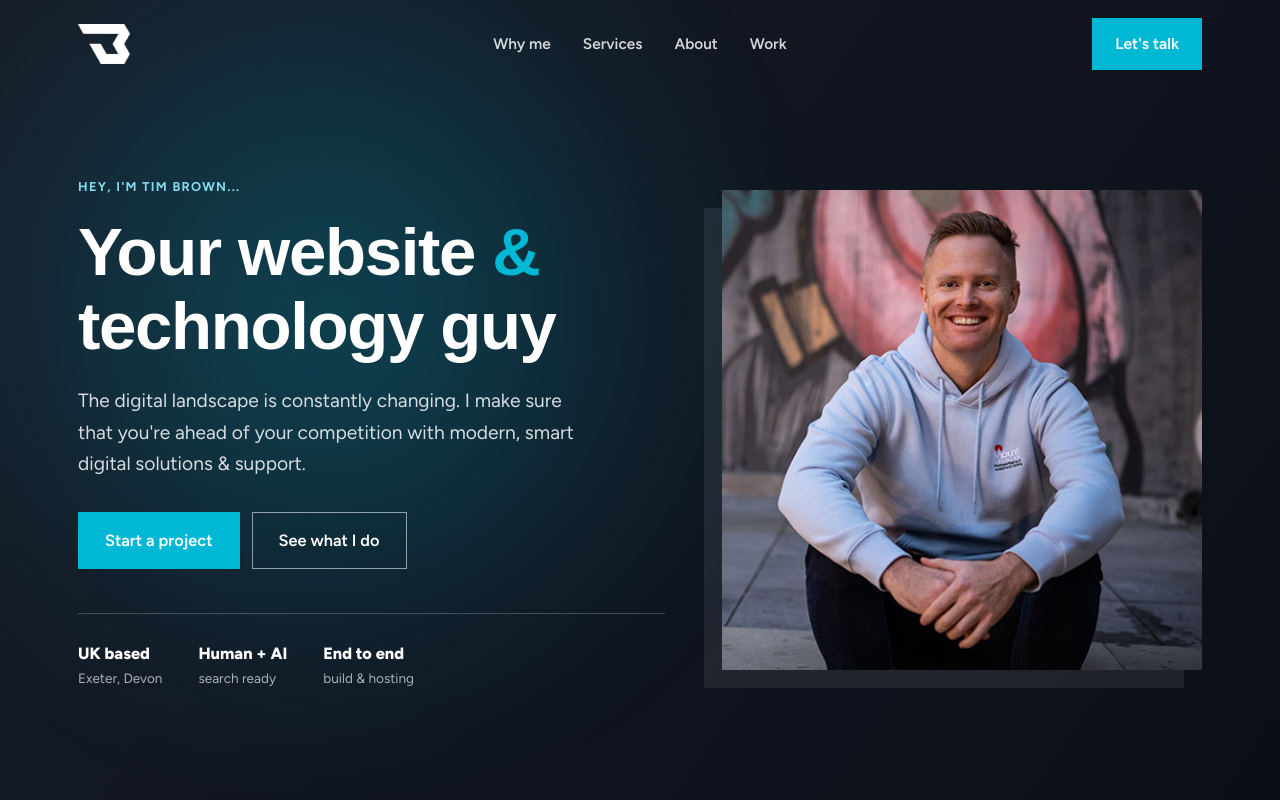
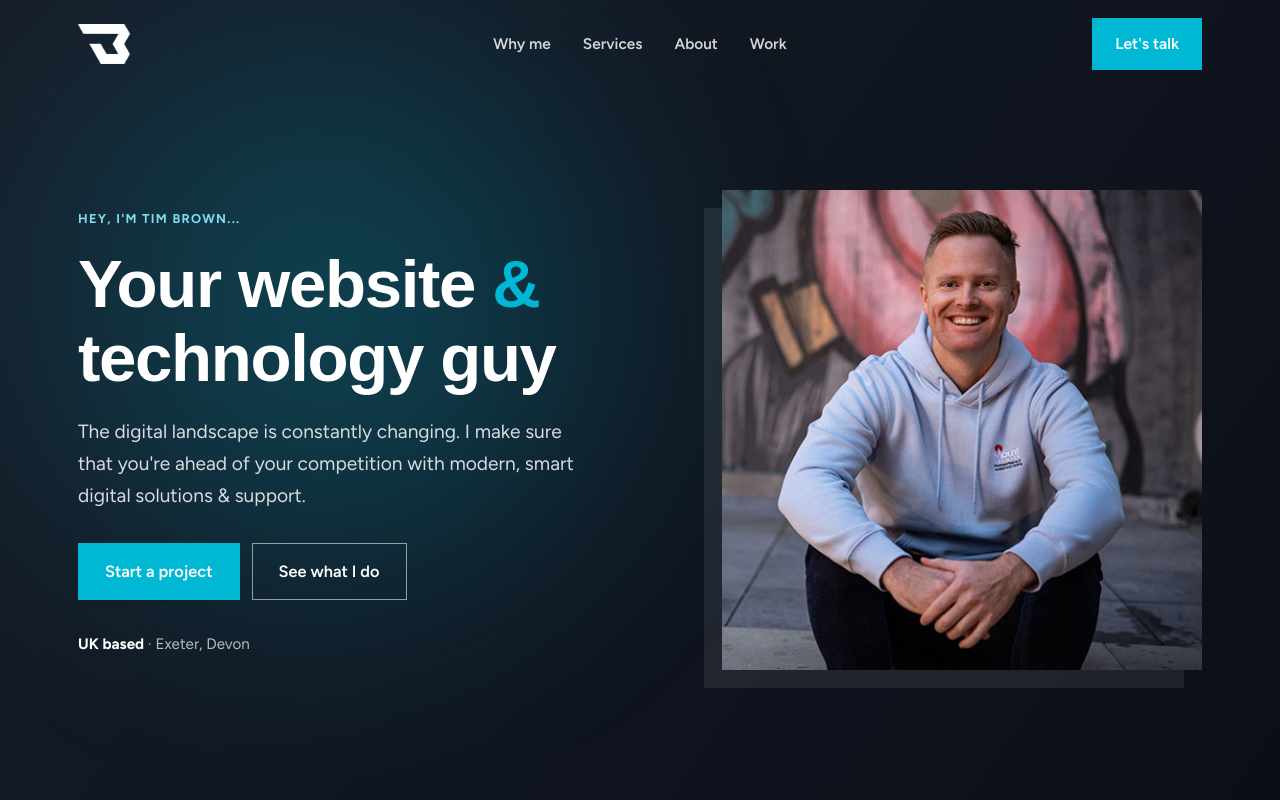
Before and after one commit to tangobrown/tangobrown, a Next.js app: page / in a window 1280 px wide. Shown: the top 800 px of the page. Built offline with nearby package versions, Linux system fonts and the light colour scheme; a web font is replaced by a local one.

Commit message:
Slim hero proof line to a single inline statement
Drops the Human+AI and End-to-end entries plus the white hairline
border above. UK based and Exeter, Devon now read as one inline
sentence under the buttons. Markup switches from <ul><li> to a
single <p>; flex/li styles removed.

```diff
--- a/app/globals.css
+++ b/app/globals.css
@@ -199,12 +199,11 @@ em { font-style: normal; color: var(--coral-deep); font-weight: 700; }
 .hero .btn--ghost:hover { background: var(--coral); border-color: var(--coral); color: #fff; }
 .hero .eyebrow { color: var(--coral-soft); }
 .hero__proof {
-  list-style: none; display: flex; flex-wrap: wrap; gap: 36px;
-  margin-top: 44px; padding-top: 26px; border-top: 1px solid oklch(1 0 0 / 0.22);
+  margin-top: 32px;
+  font-size: 0.95rem;
+  color: oklch(0.93 0.004 260 / 0.78);
 }
-.hero__proof li { display: flex; flex-direction: column; }
-.hero__proof strong { font-size: 1.02rem; font-weight: 800; color: #fff; }
-.hero__proof span { font-size: 0.85rem; color: oklch(0.93 0.004 260 / 0.72); }
+.hero__proof strong { font-weight: 700; color: #fff; }
 
 /* =================================================================
    BENEFITS
--- a/components/Hero.tsx
+++ b/components/Hero.tsx
@@ -18,11 +18,9 @@ export default function Hero() {
             <a href="#contact" className="btn btn--primary btn--lg">Start a project</a>
             <a href="#services" className="btn btn--ghost btn--lg">See what I do</a>
           </div>
-          <ul className="hero__proof reveal">
-            <li><strong>UK&nbsp;based</strong><span>Exeter, Devon</span></li>
-            <li><strong>Human&nbsp;+&nbsp;AI</strong><span>search ready</span></li>
-            <li><strong>End&nbsp;to&nbsp;end</strong><span>build &amp; hosting</span></li>
-          </ul>
+          <p className="hero__proof reveal">
+            <strong>UK&nbsp;based</strong> · <span>Exeter, Devon</span>
+          </p>
         </div>
         <div className="hero__photo reveal">
           <Image
```
